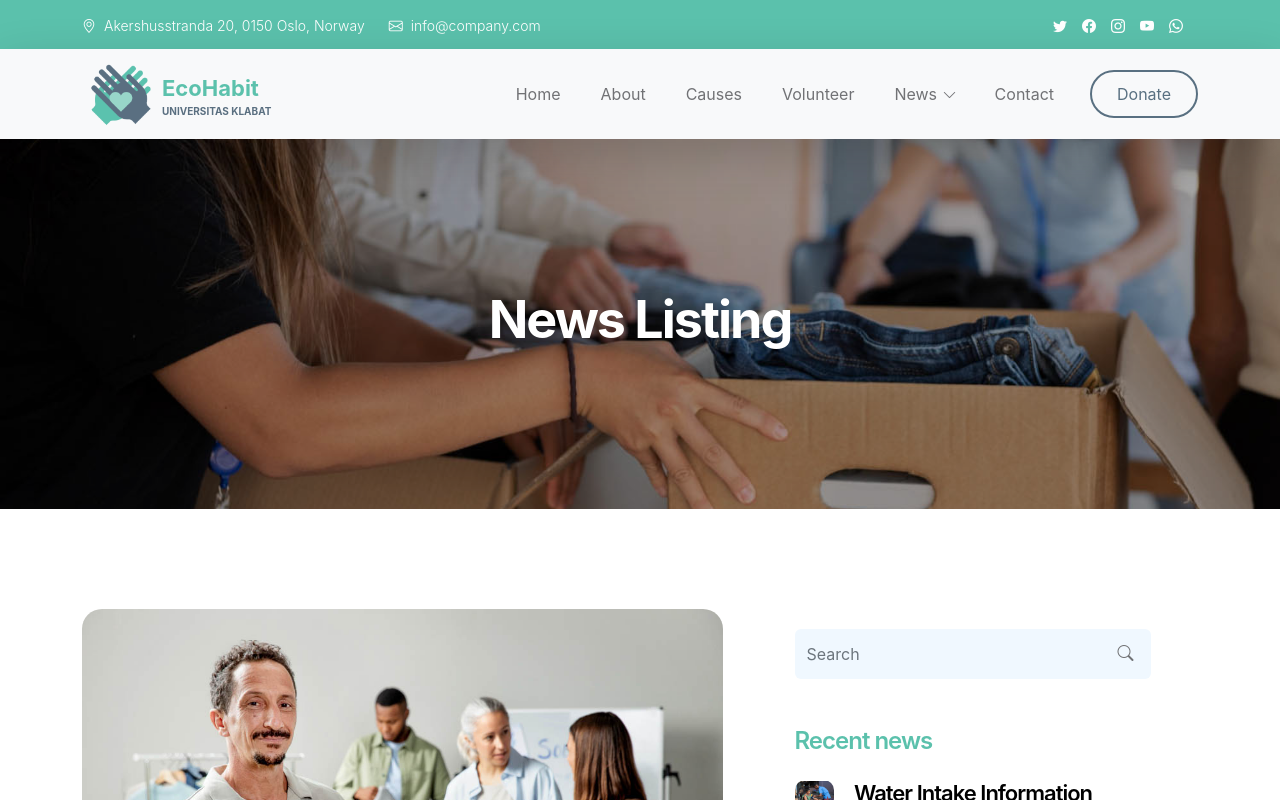
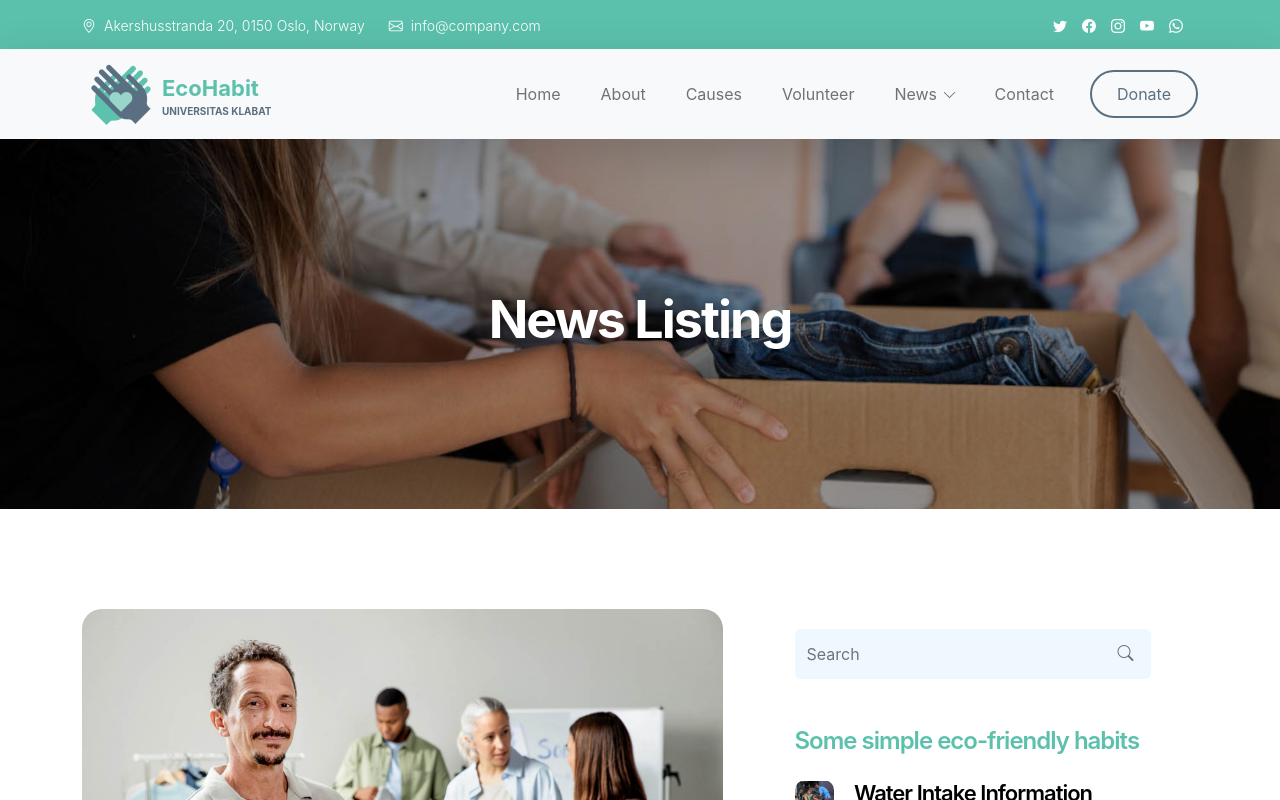
Before and after one commit to norcee25/EcoHabit, a React (Create React App) app: page / in a window 1280 px wide. Shown: the top 800 px of the page. Built offline with nearby package versions, Linux system fonts and the light colour scheme.

Commit message:
adding progress 4

```diff
--- a/src/conponents/News/index.js
+++ b/src/conponents/News/index.js
@@ -193,7 +193,8 @@ const News = () => {
                 <i className="bi-search" />
               </button>
             </form>
-            <h5 className="mt-5 mb-3">Recent news</h5>
+            <h5 className="mt-5 mb-3">
+            Some simple eco-friendly habits</h5>
             <div className="news-block news-block-two-col d-flex mt-4">
               <div className="news-block-two-col-image-wrap">
                 <a href="news-detail.html">
```
